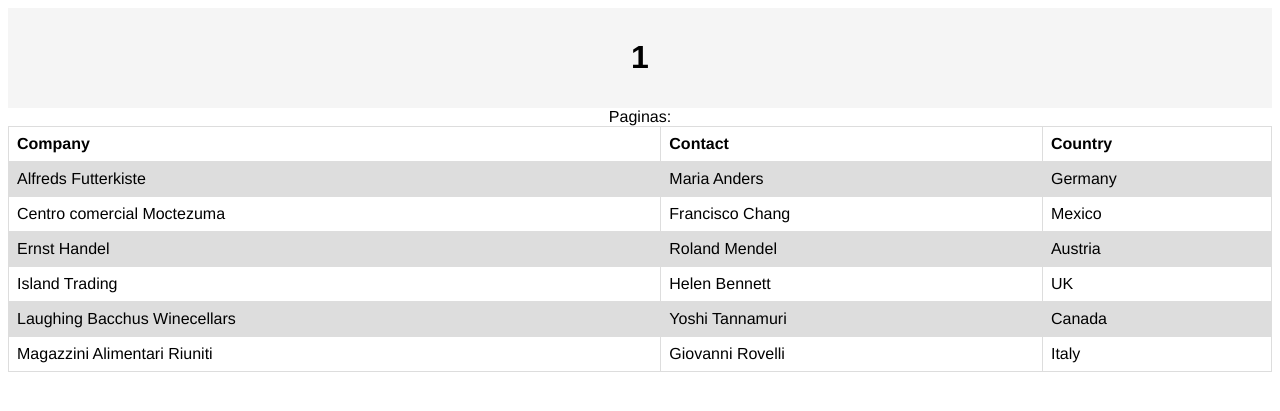
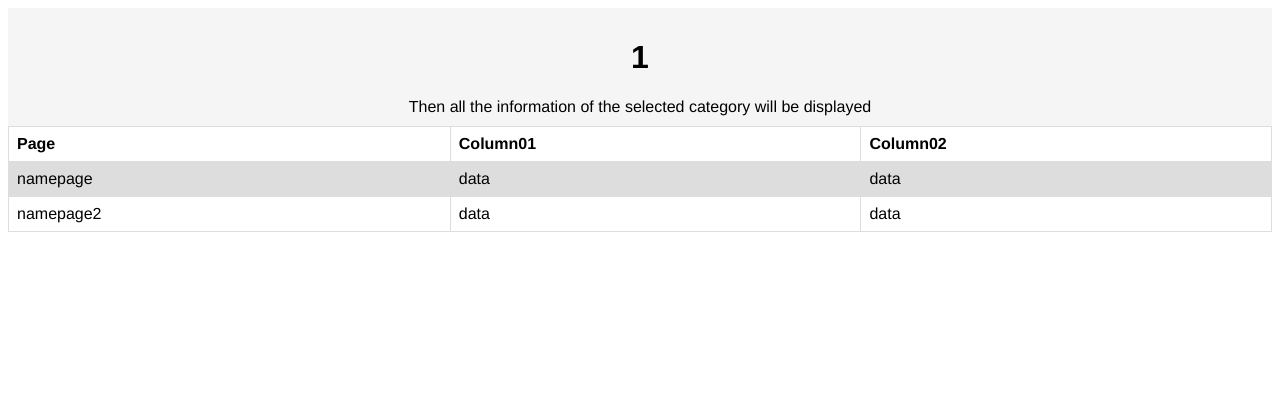
Before and after one commit to VictorMA345/ProyectoSO_URL_BAYES, a Flask app: page /1 in a window 1280 px wide. Shown: the top 411 px of the page. Run offline with Flask 2, Linux system fonts and the light colour scheme.

Commit message:
-Falta Insercion JSON al Main y conversion a DIct

```diff
--- a/page/page.py
+++ b/page/page.py
@@ -1,9 +1,12 @@
 #Its necessary to install flask: pip install flask
 #imports
+import json
 from flask import Flask, render_template, redirect, url_for,request
 app = Flask(__name__)
 
 containers=[('Crunchyroll','Anime'),('Youtube','Videos'),('Twitter','Red Social'),('Facebook','Red Social'),('RedTube','Red Social')]
+pages=[{"page":"namepage", "Column01":"data", "Column02":"data"},{"page":"namepage2", "Column01":"data", "Column02":"data"}]
+
 @app.route("/",methods=["POST","GET"])
 def home():
     if request.method=="POST":
@@ -15,8 +18,14 @@ def home():
 @app.route("/<cat>")
 def categories(cat):
     #return f"<h1>{cat}</h1>"
+    pagesList=[] #Paginas ya revisadas conforme a la categoria
+    #Clasificacion de las paginas por categoria
+    #for i in pages:
+        #currentPage=json.load(i) #esto sirve para cargar el JSON
+        #if(currentPage['Category']==cat): Esto sirve para clasificar la pagina conforme la categoria
+            #pagesList.append(currentPage)
     print("La categoria es",cat)
-    return render_template('index.jinja2',category=cat)
+    return render_template('index.jinja2',category=cat,data=pages)
 
 
 if __name__=="__main__":
--- a/page/templates/index.jinja2
+++ b/page/templates/index.jinja2
@@ -3,7 +3,7 @@
 <head>
     <meta charset='utf-8'>
     <meta http-equiv='X-UA-Compatible' content='IE=edge'>
-    <title>Page Title</title>
+    <title>Show Category</title>
     <meta name='viewport' content='width=device-width, initial-scale=1'>
     <link rel="stylesheet" href="{{ url_for('static',filename='css/layout.css')}}">
     <script src='main.js'></script>
@@ -12,46 +12,28 @@
 
     <div class="header">
         <h1>{{category}}</h1>
+        <span>Then all the information of the selected category will be displayed</span>
     </div>
+    <table>
+        <!-- Tablas de muestreo de los datos (Las columnas varian dependiendo de lo que se mande (Modificar para el Diccionario convertido que se envia como entrada)-->
+        <tr>
+            <th>Page</th>
+            <th>Column01</th>
+            <th>Column02</th>
+        </tr>
 
-    Paginas:
-    <table>
+        {% for entry in data %}
         <tr>
-            <th>Company</th>
-            <th>Contact</th>
-            <th>Country</th>
+            <td>{{entry["page"]}}</td>
+            <td>{{entry["Column01"]}}</td>
+            <td>{{entry["Column02"]}}</td>
         </tr>
-        <tr>
-            <td>Alfreds Futterkiste</td>
-            <td>Maria Anders</td>
-            <td>Germany</td>
-        </tr>
-        <tr>
-            <td>Centro comercial Moctezuma</td>
-            <td>Francisco Chang</td>
-            <td>Mexico</td>
-        </tr>
-        <tr>
-            <td>Ernst Handel</td>
-            <td>Roland Mendel</td>
-            <td>Austria</td>
-        </tr>
-        <tr>
-            <td>Island Trading</td>
-            <td>Helen Bennett</td>
-            <td>UK</td>
-        </tr>
-        <tr>
-            <td>Laughing Bacchus Winecellars</td>
-            <td>Yoshi Tannamuri</td>
-            <td>Canada</td>
-        </tr>
-        <tr>
-            <td>Magazzini Alimentari Riuniti</td>
-            <td>Giovanni Rovelli</td>
-            <td>Italy</td>
-        </tr>
+        {% endfor %}
+
     </table>
+
+
+
 
 
 
```
